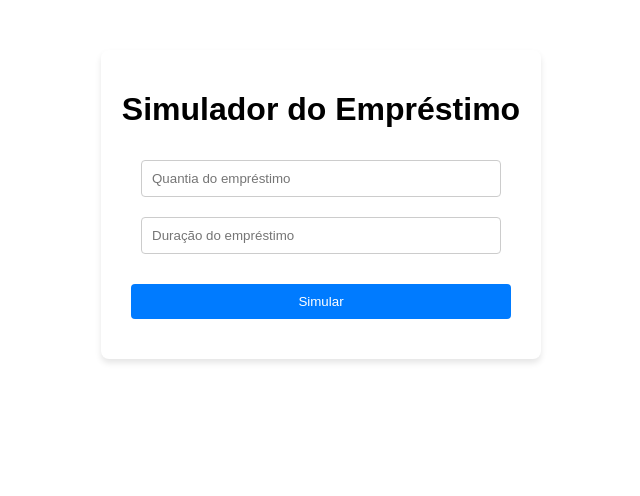
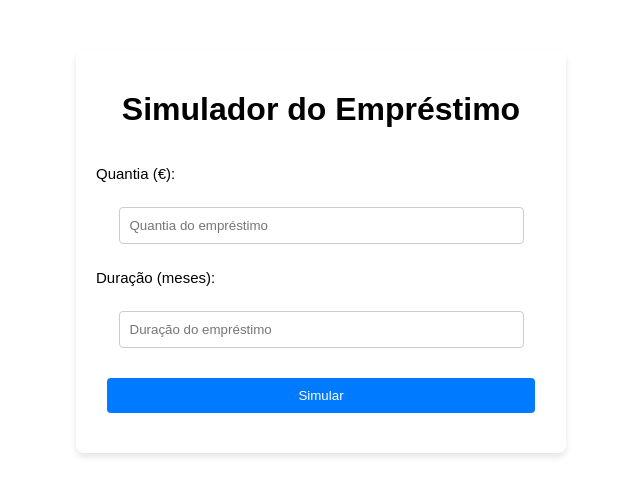
Before and after one commit to AfonsoCord/AWS-System-Design, a React (Vite) app in the folder frontend/: page / in a window 1280 px wide. Shown: the top 496 px of the page, without its empty margins (319-959 px from the left). Built offline with nearby package versions, Linux system fonts and the light colour scheme; no server answers.

Commit message:
adicionar indicações do que preencher em cima de cada campo

```diff
--- a/frontend/src/components/Empréstimo.jsx
+++ b/frontend/src/components/Empréstimo.jsx
@@ -68,7 +68,8 @@ function Loan({ route }) {
 
     return (
         <form onSubmit={handleSubmit} className="form-container">
-            <h1>Página do Empréstimo</h1>
+            <h1>Pedido de Empréstimo</h1>
+            <p className="form-indications">Quantia (€):</p>
             <input
                 className="form-input"
                 type="number"
@@ -77,6 +78,7 @@ function Loan({ route }) {
                 placeholder="Quantia do empréstimo"
                 required
             />
+            <p className="form-indications">Duração (meses):</p>
             <input
                 className="form-input"
                 type="number"
@@ -85,6 +87,7 @@ function Loan({ route }) {
                 placeholder="Duração do empréstimo"
                 required
             />
+            <p className="form-indications">Salário (€):</p>
             <input
                 className="form-input"
                 type="number"
@@ -93,6 +96,7 @@ function Loan({ route }) {
                 placeholder="Insira o seu salário mensal"
                 required
             />
+            <p className="form-indications">Profissão:</p>
             <input
                 className="form-input"
                 type="text"
@@ -101,6 +105,7 @@ function Loan({ route }) {
                 placeholder="Insira a sua profissão"
                 required
             />
+            <p className="form-indications">Anexar documentos:</p>
             <input
                 className="form-input"
                 type="file"
@@ -108,13 +113,14 @@ function Loan({ route }) {
                 accept="image/*"
                 required
             />
+            <p className="form-indications">Tipo de empréstimo:</p>
             <select
                 className="form-input"
                 value={tiposempr}
                 onChange={(e) => settiposempr(e.target.value)}
                 required
             >
-                <option value="">Selecione o Tipo de Empréstimo</option>
+                <option value="">Selecione o Tipo de empréstimo</option>
                 <option value="CHAB">Crédito Habitacional</option>
                 <option value="CAUT">Crédito Automotivo</option>
                 <option value="CEST">Crédito Estudantil</option>
--- a/frontend/src/components/FormSimulacao.jsx
+++ b/frontend/src/components/FormSimulacao.jsx
@@ -55,6 +55,7 @@ function LoanForm({ route }) {
     return (
         <form onSubmit={handleSubmit} className="form-container">
             <h1>Simulador do Empréstimo</h1>
+            <p className="form-indications">Quantia (€):</p>
             <input
                 className="form-input"
                 type="number"
@@ -63,6 +64,7 @@ function LoanForm({ route }) {
                 placeholder="Quantia do empréstimo"
                 required
             />
+            <p className="form-indications">Duração (meses):</p>
             <input
                 className="form-input"
                 type="number"
--- a/frontend/src/styles/Form.css
+++ b/frontend/src/styles/Form.css
@@ -7,7 +7,13 @@
     padding: 20px;
     border-radius: 8px;
     box-shadow: 0 4px 6px rgba(0, 0, 0, 0.1);
-    max-width: 400px;
+    max-width: 450px;
+  }
+
+  .form-indications {
+    align-items: left;
+    font-size: 15px;
+    align-self: flex-start;
   }
 
   .form-input {
```
Also changed, not shown: 1 other file (tests, documents, lock files or other folders).
